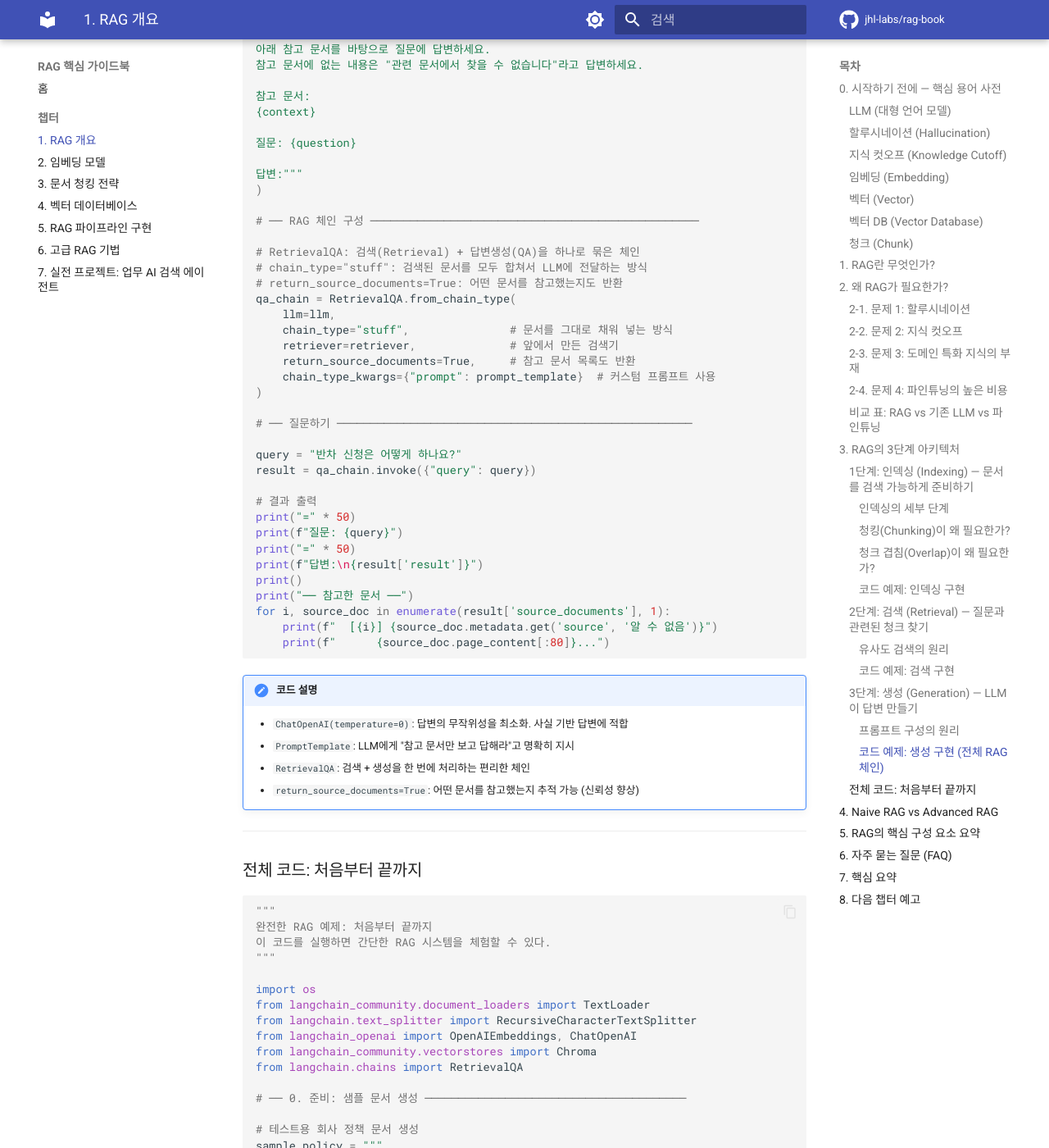
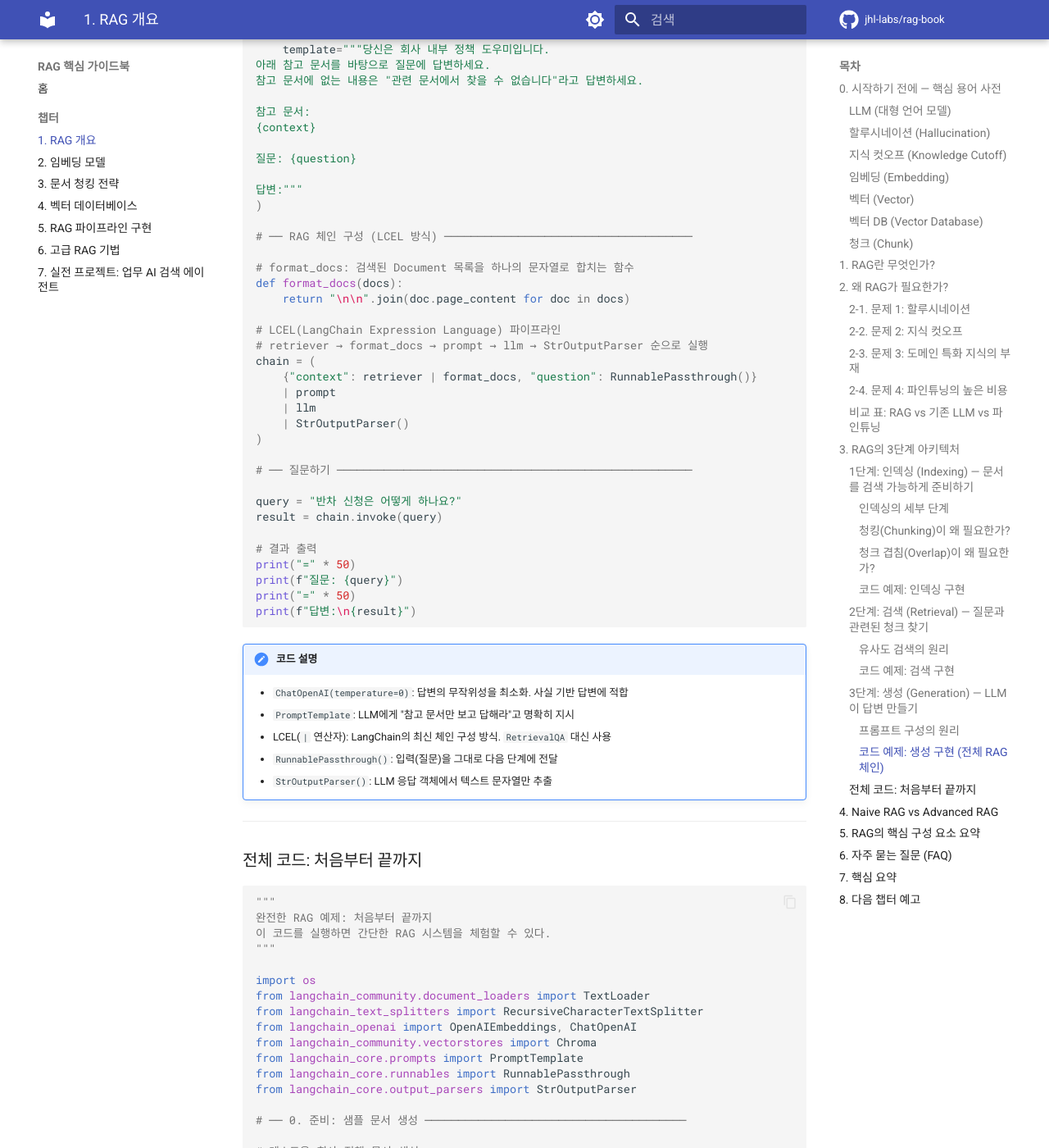
Before and after one commit to jhl-labs/rag-book, an MkDocs documentation site: the page built from docs/chapters/01-rag-overview.md, in a window 1280 px wide and 1400 px high, scrolled down 11952 px. Shown: the whole window at 82% size. Built offline with MkDocs 1.6.1 and Material for MkDocs 9.7.7, drawn with Linux system fonts in a browser that asks for light colours; comment, search, counter and statistics services are not loaded; some of the changed text lies outside the part shown.

Commit message:
fix(01-rag-overview): apply 8 surgical fixes for correctness and modernization
- Replace deprecated langchain imports with langchain_text_splitters and langchain_core
- Replace RetrievalQA chain with LCEL pattern (RunnablePassthrough + StrOutputParser)
- Fix ada-002 comment to match actual model text-embedding-3-small in code
- Replace _collection.count() internal API with len(chunks)
- Fix !!! summary → !!! abstract "핵심 요약"
- Add Modular RAG & Multi-modal RAG info box after Naive/Advanced RAG table
- Fix summary section to list 4 problems (not 3) matching body text
- Replace hardcoded API key assignments with environment variable comments

Co-Authored-By: Claude Sonnet 4.6 <noreply@anthropic.com>

````diff
--- a/docs/chapters/01-rag-overview.md
+++ b/docs/chapters/01-rag-overview.md
@@ -341,7 +341,7 @@ RAG는 크게 **인덱싱 → 검색 → 생성** 3단계로 동작한다. 각
 
 import os
 from langchain_community.document_loaders import TextLoader  # 텍스트 파일을 읽는 로더
-from langchain.text_splitter import RecursiveCharacterTextSplitter  # 청킹 도구
+from langchain_text_splitters import RecursiveCharacterTextSplitter  # 청킹 도구
 from langchain_openai import OpenAIEmbeddings  # OpenAI 임베딩 모델
 from langchain_community.vectorstores import Chroma  # 벡터 DB (Chroma)
 
@@ -377,10 +377,10 @@ print(f"  첫 번째 청크:\n{chunks[0].page_content}")
 
 # ── 3단계: 임베딩 모델 준비 ────────────────────────────────────────
 
-# OpenAIEmbeddings: OpenAI의 text-embedding-ada-002 모델을 사용
+# OpenAIEmbeddings: OpenAI의 text-embedding-3-small 모델을 사용
 # 각 텍스트를 1536차원(1536개 숫자)의 벡터로 변환한다
 # OPENAI_API_KEY 환경변수가 설정되어 있어야 한다
-os.environ["OPENAI_API_KEY"] = "sk-..."  # 실제 키를 입력하세요
+# os.environ["OPENAI_API_KEY"] = "..."  # 환경변수로 미리 설정하세요 (코드에 직접 입력 금지)
 
 embeddings = OpenAIEmbeddings(
     model="text-embedding-3-small"  # 빠르고 저렴한 임베딩 모델
@@ -404,7 +404,7 @@ vectorstore = Chroma.from_documents(
 )
 
 print(f"\n벡터 DB 저장 완료!")
-print(f"저장된 벡터 수: {vectorstore._collection.count()}")
+print(f"저장된 벡터 수: {len(chunks)}")  # _collection.count()는 내부 API이므로 사용 지양
 ```
 
 !!! note "코드 설명 요약"
@@ -533,8 +533,9 @@ LLM이 생성한 답변:
 
 ```python
 from langchain_openai import ChatOpenAI
-from langchain.chains import RetrievalQA
-from langchain.prompts import PromptTemplate
+from langchain_core.prompts import PromptTemplate
+from langchain_core.runnables import RunnablePassthrough
+from langchain_core.output_parsers import StrOutputParser
 
 # ── LLM 설정 ─────────────────────────────────────────────────────
 
@@ -551,7 +552,7 @@ llm = ChatOpenAI(
 # PromptTemplate: LLM에게 어떤 형식으로 질문할지 정의한다
 # {context}: 검색된 문서들이 여기에 삽입됨
 # {question}: 사용자 질문이 여기에 삽입됨
-prompt_template = PromptTemplate(
+prompt = PromptTemplate(
     input_variables=["context", "question"],
     template="""당신은 회사 내부 정책 도우미입니다.
 아래 참고 문서를 바탕으로 질문에 답변하세요.
@@ -565,41 +566,39 @@ prompt_template = PromptTemplate(
 답변:"""
 )
 
-# ── RAG 체인 구성 ─────────────────────────────────────────────────
+# ── RAG 체인 구성 (LCEL 방식) ─────────────────────────────────────
 
-# RetrievalQA: 검색(Retrieval) + 답변생성(QA)을 하나로 묶은 체인
-# chain_type="stuff": 검색된 문서를 모두 합쳐서 LLM에 전달하는 방식
-# return_source_documents=True: 어떤 문서를 참고했는지도 반환
-qa_chain = RetrievalQA.from_chain_type(
-    llm=llm,
-    chain_type="stuff",               # 문서를 그대로 채워 넣는 방식
-    retriever=retriever,              # 앞에서 만든 검색기
-    return_source_documents=True,     # 참고 문서 목록도 반환
-    chain_type_kwargs={"prompt": prompt_template}  # 커스텀 프롬프트 사용
+# format_docs: 검색된 Document 목록을 하나의 문자열로 합치는 함수
+def format_docs(docs):
+    return "\n\n".join(doc.page_content for doc in docs)
+
+# LCEL(LangChain Expression Language) 파이프라인
+# retriever → format_docs → prompt → llm → StrOutputParser 순으로 실행
+chain = (
+    {"context": retriever | format_docs, "question": RunnablePassthrough()}
+    | prompt
+    | llm
+    | StrOutputParser()
 )
 
 # ── 질문하기 ─────────────────────────────────────────────────────
 
 query = "반차 신청은 어떻게 하나요?"
-result = qa_chain.invoke({"query": query})
+result = chain.invoke(query)
 
 # 결과 출력
 print("=" * 50)
 print(f"질문: {query}")
 print("=" * 50)
-print(f"답변:\n{result['result']}")
-print()
-print("── 참고한 문서 ──")
-for i, source_doc in enumerate(result['source_documents'], 1):
-    print(f"  [{i}] {source_doc.metadata.get('source', '알 수 없음')}")
-    print(f"      {source_doc.page_content[:80]}...")
+print(f"답변:\n{result}")
 ```
 
 !!! note "코드 설명"
     - `ChatOpenAI(temperature=0)`: 답변의 무작위성을 최소화. 사실 기반 답변에 적합
     - `PromptTemplate`: LLM에게 "참고 문서만 보고 답해라"고 명확히 지시
-    - `RetrievalQA`: 검색 + 생성을 한 번에 처리하는 편리한 체인
-    - `return_source_documents=True`: 어떤 문서를 참고했는지 추적 가능 (신뢰성 향상)
+    - LCEL(`|` 연산자): LangChain의 최신 체인 구성 방식. `RetrievalQA` 대신 사용
+    - `RunnablePassthrough()`: 입력(질문)을 그대로 다음 단계에 전달
+    - `StrOutputParser()`: LLM 응답 객체에서 텍스트 문자열만 추출
 
 ---
 
@@ -613,10 +612,12 @@ for i, source_doc in enumerate(result['source_documents'], 1):
 
 import os
 from langchain_community.document_loaders import TextLoader
-from langchain.text_splitter import RecursiveCharacterTextSplitter
+from langchain_text_splitters import RecursiveCharacterTextSplitter
 from langchain_openai import OpenAIEmbeddings, ChatOpenAI
 from langchain_community.vectorstores import Chroma
-from langchain.chains import RetrievalQA
+from langchain_core.prompts import PromptTemplate
+from langchain_core.runnables import RunnablePassthrough
+from langchain_core.output_parsers import StrOutputParser
 
 # ── 0. 준비: 샘플 문서 생성 ───────────────────────────────────────
 
@@ -661,21 +662,39 @@ print(f"[2단계] 청킹 완료: {len(chunks)}개 청크 생성")
 
 # ── 3. 임베딩 & 벡터 DB 저장 ─────────────────────────────────────
 
-os.environ["OPENAI_API_KEY"] = "여기에_실제_API_키를_입력하세요"
+# os.environ["OPENAI_API_KEY"] = "..."  # 환경변수로 미리 설정하세요 (코드에 직접 입력 금지)
 
 embeddings = OpenAIEmbeddings(model="text-embedding-3-small")
 vectorstore = Chroma.from_documents(chunks, embeddings)
-print(f"[3단계] 벡터 DB 저장 완료: {vectorstore._collection.count()}개 벡터")
+print(f"[3단계] 벡터 DB 저장 완료: {len(chunks)}개 벡터")  # _collection.count()는 내부 API이므로 사용 지양
 
-# ── 4. RAG 체인 구성 ──────────────────────────────────────────────
+# ── 4. RAG 체인 구성 (LCEL 방식) ─────────────────────────────────
 
 retriever = vectorstore.as_retriever(search_kwargs={"k": 3})
 llm = ChatOpenAI(model="gpt-4o", temperature=0)
 
-qa_chain = RetrievalQA.from_chain_type(
-    llm=llm,
-    retriever=retriever,
-    return_source_documents=True
+prompt = PromptTemplate(
+    input_variables=["context", "question"],
+    template="""당신은 회사 내부 정책 도우미입니다.
+아래 참고 문서를 바탕으로 질문에 답변하세요.
+참고 문서에 없는 내용은 "관련 문서에서 찾을 수 없습니다"라고 답변하세요.
+
+참고 문서:
+{context}
+
+질문: {question}
+
+답변:"""
+)
+
+def format_docs(docs):
+    return "\n\n".join(doc.page_content for doc in docs)
+
+chain = (
+    {"context": retriever | format_docs, "question": RunnablePassthrough()}
+    | prompt
+    | llm
+    | StrOutputParser()
 )
 print(f"[4단계] RAG 체인 구성 완료")
 
@@ -690,9 +709,8 @@ questions = [
 for question in questions:
     print(f"\n{'='*50}")
     print(f"Q: {question}")
-    result = qa_chain.invoke({"query": question})
-    print(f"A: {result['result']}")
-    print(f"\n참고 문서 수: {len(result['source_documents'])}개")
+    result = chain.invoke(question)
+    print(f"A: {result}")
 ```
 
 ---
@@ -730,6 +748,11 @@ Advanced RAG (고급형):
     예를 들어 사용자가 "애플 주가"를 물을 때 Naive RAG는 단어 "애플"이 포함된 모든 문서를 찾는다. 과일 관련 문서도 섞일 수 있다.
 
     Advanced RAG는 문맥을 이해해서 더 정확한 결과를 가져온다. 이후 챕터에서 각 기법을 상세히 배운다.
+
+!!! info "2024-2025 트렌드: Modular RAG & Multi-modal RAG"
+    최근에는 **Modular RAG**가 주목받고 있다. 검색, 재순위, 생성 등 각 단계를 독립 모듈로 분리해 자유롭게 조합하는 방식으로, 파이프라인 유연성이 크게 높아진다.
+    또한 텍스트뿐 아니라 이미지, 표, 차트를 함께 처리하는 **Multi-modal RAG**도 빠르게 확산되고 있다.
+    이 강의의 후반부 챕터에서 두 트렌드를 모두 다룬다.
 
 ---
 
@@ -803,16 +826,17 @@ Advanced RAG (고급형):
 
 ## 7. 핵심 요약
 
-!!! summary "이것만 기억하자"
+!!! abstract "핵심 요약"
     **RAG = 검색(Retrieve) + 생성(Generate)**
 
     LLM에게 답변하기 전에 관련 문서를 찾아서 참고 자료로 주는 것.
     오픈북 시험처럼, 외운 것만이 아닌 찾아서 쓸 수 있게 한다.
 
-    **RAG가 해결하는 3가지 문제:**
+    **RAG가 해결하는 4가지 문제:**
     1. 할루시네이션 → 실제 문서 기반으로 답변
     2. 지식 컷오프 → 최신 문서를 실시간으로 추가 가능
     3. 도메인 특화 → 사내 문서, 전문 매뉴얼 활용 가능
+    4. 파인튜닝 비용 → 벡터 DB 문서 업데이트만으로 대응 가능
 
     **RAG의 3단계:**
     1. **인덱싱:** 문서 → 청킹 → 임베딩 → 벡터 DB 저장
````
